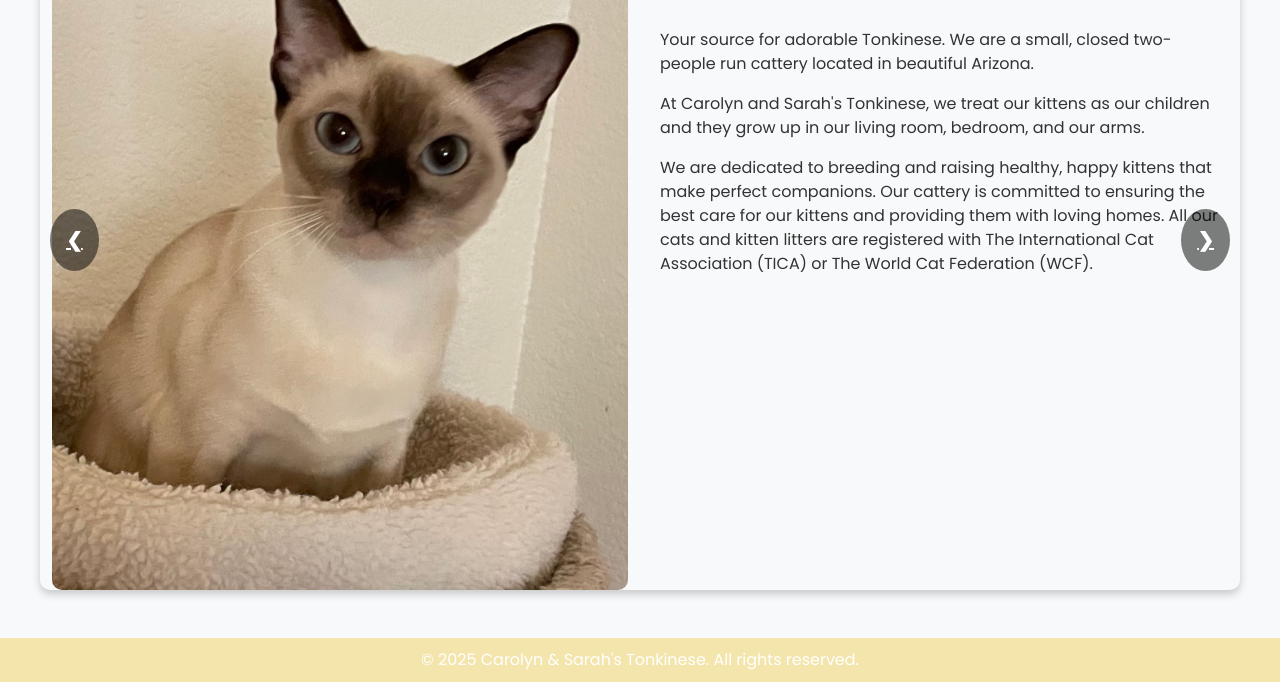
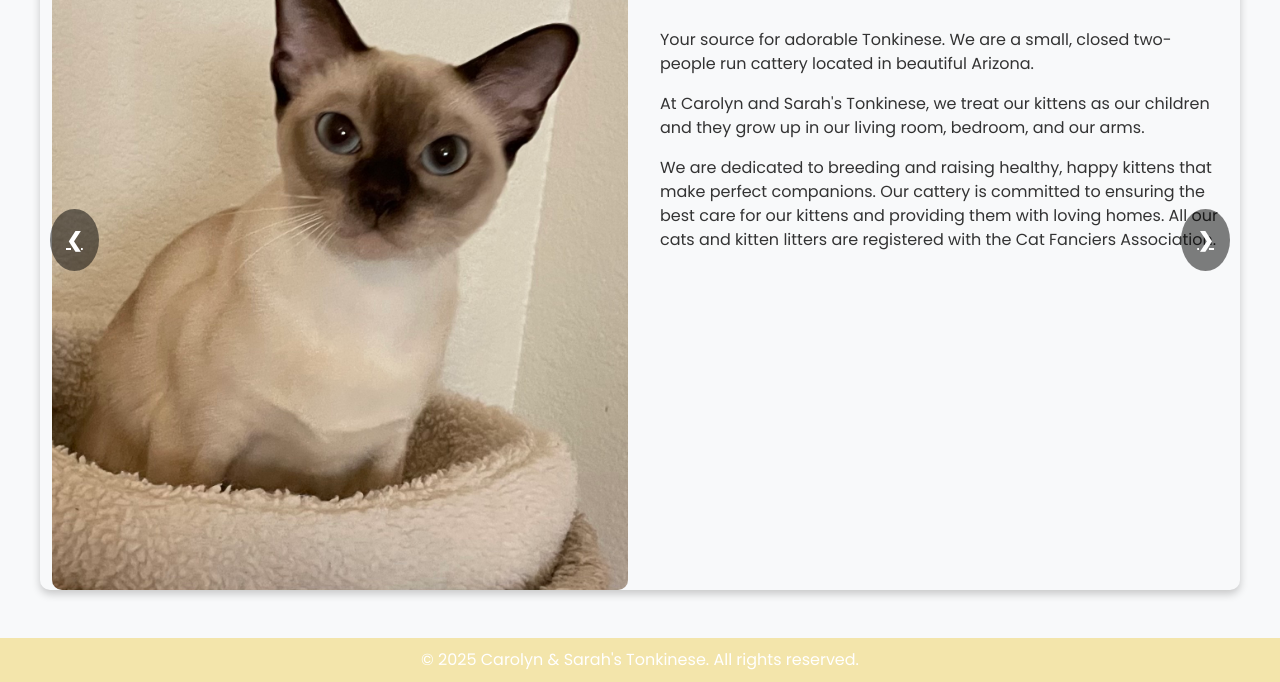
Before and after one commit to jiaosunjiao/jiaosunjiao.github.io, a website: page index.html in a window 1280 px wide. Shown: the part 224-906 px from the top of the page. Drawn offline with nearby package versions, Linux system fonts and the light colour scheme.

Commit message:
fix some minor mistakes

```diff
--- a/index.html
+++ b/index.html
@@ -62,7 +62,7 @@
                 <br><br>
                 <p>Your source for adorable Tonkinese. We are a small, closed two-people run cattery located in beautiful Arizona. </p>
                 <p>At Carolyn and Sarah's Tonkinese, we treat our kittens as our children and they grow up in our living room, bedroom, and our arms. </p>
-                <p>We are dedicated to breeding and raising healthy, happy kittens that make perfect companions. Our cattery is committed to ensuring the best care for our kittens and providing them with loving homes. All our cats and kitten litters are registered with The International Cat Association (TICA) or The World Cat Federation (WCF).</p>
+                <p>We are dedicated to breeding and raising healthy, happy kittens that make perfect companions. Our cattery is committed to ensuring the best care for our kittens and providing them with loving homes. All our cats and kitten litters are registered with the Cat Fanciers Association.</p>
             </div>
         </div>
     </div>
```
Also changed, not shown: gallery.html (+1 -1 lines).
